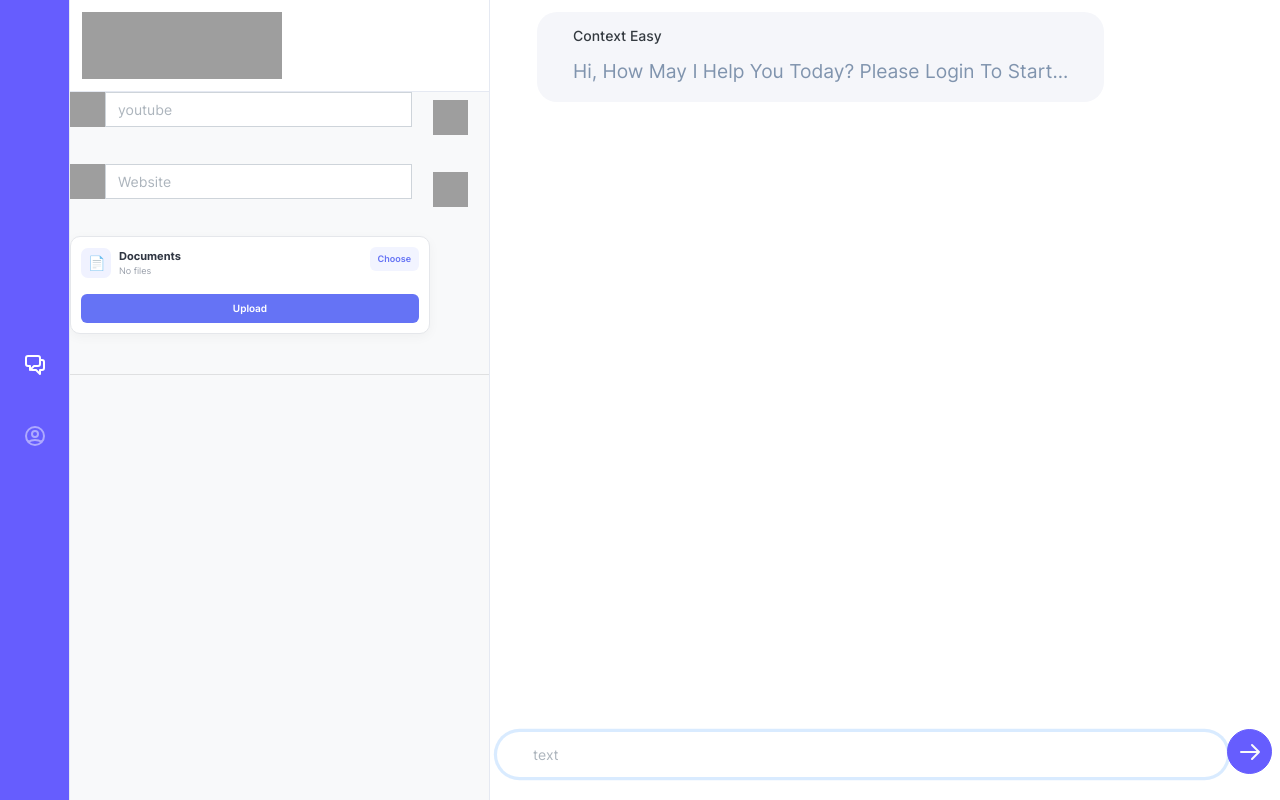
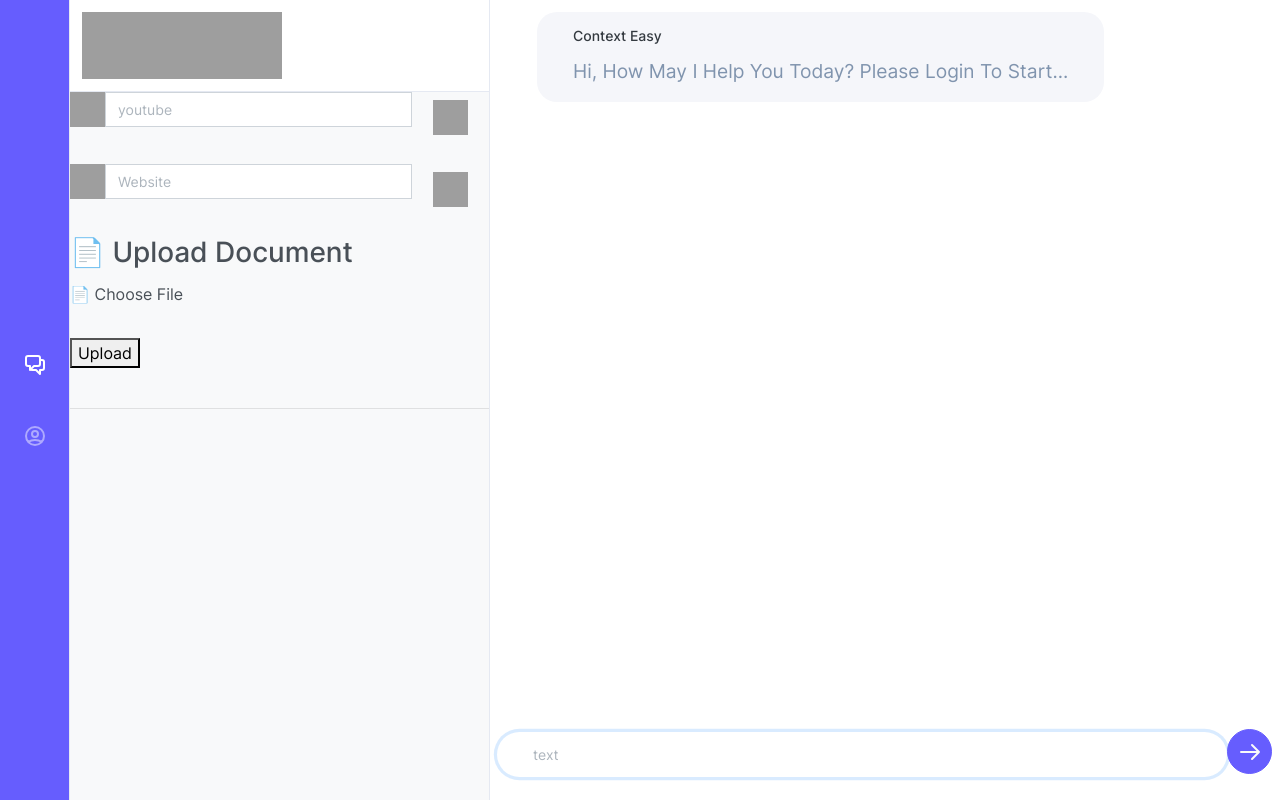
Before and after one commit to pushkar-sareen/contexteasy-beta, a Django app: page /chat/ in a window 1280 px wide. Run offline with Django 5.2, Linux system fonts and the light colour scheme; data comes from the database, SQL or seed files in the repository; data that the repository does not hold is empty; some libraries are stand-ins or nearby versions; grey boxes are pictures that could not be loaded.

Commit message:
newer version

```diff
--- a/base/views.py
+++ b/base/views.py
@@ -8,6 +8,8 @@ from langchain_text_splitters import RecursiveCharacterTextSplitter
 from langchain_openai import OpenAIEmbeddings
 from langchain_qdrant import QdrantVectorStore
 import os
+from django.core.files.base import ContentFile
+from django.utils.text import slugify
 from pathlib  import Path
 from django.conf import settings
 from langchain_core.documents import Document
@@ -40,79 +42,49 @@ def health(request):
 def load_documents(user):
     documents = []
 
-    directory = Path(settings.MEDIA_ROOT)/"uploads"/user.email
+    uploaded_files = UploadedFile.objects.filter(user=user)
 
-    if not directory.exists():
-        return documents
+    for uploaded in uploaded_files:
+        file = uploaded.file
 
-    for file_path in directory.rglob("*"):
-        if file_path.suffix.lower() not in {".txt", ".pdf", ".md", ".csv"}:
+        extension = file.name.lower().rsplit(".", 1)[-1]
+
+        if extension not in {"txt", "pdf", "md", "csv"}:
             continue
 
-        if file_path.suffix.lower() == ".pdf":
-            reader = PdfReader(file_path)
-            content = "\n".join(
-                (page.extract_text() or "")
-                for page in reader.pages
-            )
+        if extension == "pdf":
+            with file.open("rb") as f:
+                reader = PdfReader(f)
 
-        elif file_path.suffix.lower() == ".csv":
-            df = pd.read_csv(file_path)
+                content = "\n".join(
+                    page.extract_text() or ""
+                    for page in reader.pages
+                )
+
+        elif extension == "csv":
+            with file.open("rb") as f:
+                data = f.read()
+
+            df = pd.read_csv(io.BytesIO(data))
             content = df.to_csv(index=False)
 
         else:
-            content = file_path.read_text(
-                encoding="utf-8",
-                errors="ignore",
-            )
+            with file.open("rb") as f:
+                content = f.read().decode(
+                    "utf-8",
+                    errors="ignore"
+                )
 
         documents.append(
             Document(
                 page_content=content,
                 metadata={
-                    "path": str(file_path.relative_to(directory))
+                    "path": file.name,
                 },
             )
         )
-        print(documents)
 
     return documents
-
-
-
-
-
-# def load_documents(user):
-#     documents = []
-#     directory = Path(settings.MEDIA_ROOT) / f"uploads/{user.email}"
-
-#     # if not directory.exists():
-#     #     return documents
-
-#     for file_path in directory.rglob("*"):
-#         if file_path.suffix.lower() in {'.txt', '.pdf', '.md', '.csv'}:
-
-#             if file_path.suffix.lower() == ".pdf":
-#                 reader = PdfReader(file_path)
-#                 content = "\n".join(
-#                     (page.extract_text() or "") for page in reader.pages
-#                 )
-
-#             elif file_path.suffix.lower() == ".csv":
-#                 df = pd.read_csv(file_path)
-#                 content = df.to_csv(index=False)
-
-#             else:
-#                 content = file_path.read_text(encoding="utf-8", errors="ignore")
-
-#             documents.append(
-#                 Document(
-#                     page_content=content,
-#                     metadata={"path": str(file_path.relative_to(directory))}
-#                 )
-#             )
-#     return documents
-
 
 
 
@@ -141,13 +113,31 @@ def youtube_data(user, youtube_url):
     transcript= [i['text'] for i in raw_data['transcript']]
     return transcript
 
-def generate_script(user,youtube_url):
-    data= youtube_data(user, youtube_url)
+# def generate_script(user,youtube_url):
+#     data= youtube_data(user, youtube_url)
+#     title = get_title(youtube_url)
+#     directory = Path(settings.MEDIA_ROOT) / f"uploads/{user.email}"
+#     with open(f"{directory}/{title}.txt", "w", encoding="utf-8") as f:
+#         for line in data:
+#             f.write(line + "\n")
+
+def generate_script(user, youtube_url):
+    data = youtube_data(user, youtube_url)
     title = get_title(youtube_url)
-    directory = Path(settings.MEDIA_ROOT) / f"uploads/{user.email}"
-    with open(f"{directory}/{title}.txt", "w", encoding="utf-8") as f:
-        for line in data:
-            f.write(line + "\n")
+
+    content = "\n".join(data)
+
+    filename = f"{slugify(title) or 'youtube-transcript'}.txt"
+
+    uploaded = UploadedFile(user=user)
+
+    uploaded.file.save(
+        filename,
+        ContentFile(content.encode("utf-8")),
+        save=True,
+    )
+
+    return uploaded
 
 
 
@@ -167,7 +157,6 @@ def read_webpage(url):
 
 def get_indexing(user):
     docs = load_documents(user=user)
-
     collection_name = f"{user}_documents_collection"
 
     text_splitter = RecursiveCharacterTextSplitter(
@@ -187,7 +176,6 @@ def get_indexing(user):
         collection_name= collection_name,
         force_recreate=True
     )
-    # collection_name= f"documents_collection"
 
     return vector_store, collection_name
 
@@ -256,39 +244,12 @@ def chat_context(user, user_input):
     data = resp.json()
     answer = data['choices'][0]['message']['content']
 
-
-    # response = client.chat.completions.create(
-    # model="gpt-3.5-turbo",
-    # messages=[
-    #     {"role": "system", "content": SYSTEM_PROMPT},
-    #     {"role": "user", "content": user_input}
-    # ]
-    # )
-    # answer = response.choices[0].message.content
     return answer
 
 
 
 
-# SYSTEM_PROMPT = f"""
-# You are a helpful assistant.
-# Answer ONLY using the provided context.
-# If multiple files are present, use them equally.
 
-# Context:
-# {context}
-# """
-
-# response = client.chat.completions.create(
-#     model="gpt-5",
-#     messages=[
-#         {"role": "system", "content": SYSTEM_PROMPT},
-#         {"role": "user", "content": query}
-#     ]
-# )
-
-# print("\nAnswer:\n")
-# print(response.choices[0].message.content)
 
 
 def delete_chat(request):
@@ -300,11 +261,33 @@ def delete_chat(request):
 
 
 
+
 def delete_files(request, id):
-    uploaded = get_object_or_404(UploadedFile, id=id)
-    if uploaded.file and os.path.isfile(uploaded.file.path):
-        os.remove(uploaded.file.path)
+    uploaded = get_object_or_404(
+        UploadedFile,
+        id=id,
+        user=request.user,
+    )
+
+    uploaded.file.delete(save=False)
     uploaded.delete()
+
+    return redirect("chat")
+
+
+def delete_all_files(request):
+    files = UploadedFile.objects.filter(
+        user=request.user
+    )
+
+    for uploaded in files:
+        if uploaded.file:
+            # Delete actual file from S3
+            uploaded.file.delete(save=False)
+
+        # Delete database record
+        uploaded.delete()
+
     return redirect("chat")
 
 
@@ -319,14 +302,6 @@ def delete_url(request, id):
     return redirect("chat")
 
 
-
-
-
-
-
-
-
-
 def homepage(request):
     return render(request, "message.html")
 
@@ -338,16 +313,11 @@ def transaction(request):
 
 
 
-def get_file(request):
-    file = UploadedFile.objects.filter(user_id=4)
-    file.delete()
-    return True
-
-
-
 def index(request):
     user_data = None
     youtube_url= None
+
+
 
     if request.user.is_authenticated:
         user_data = User.objects.get(id=request.user.id)
@@ -375,18 +345,28 @@ def index(request):
     except:
         pass
 
+
     if request.method == "POST" and request.FILES.get("documents"):
+        uploaded_file = request.FILES["documents"]
+
         try:
-            UploadedFile.objects.create(
+            uploaded = UploadedFile.objects.create(
                 user=user_data,
-                file=request.FILES["documents"]
+                file=uploaded_file,
             )
-            UploadedBackup.objects.create(
-                file=request.FILES["documents"]
-            )
+
+            print("Uploaded:", uploaded.file.name)
+            print("URL:", uploaded.file.url)
+
+            documents = load_documents(user=user_data)
+
+            print("Documents:", documents)
+
             return redirect("chat")
-        except:
-            pass
+
+        except Exception as e:
+            print("UPLOAD ERROR:", e)
+            raise
 
     if request.method == "POST" and request.POST.get("youtube"):
         try:
@@ -402,32 +382,45 @@ def index(request):
 
     if request.method == "POST" and request.POST.get("url"):
         url = request.POST.get("url")
-        url_name = tldextract.extract(url).domain
+
         try:
             user = request.user
+
+            extracted = tldextract.extract(url)
+            url_name = extracted.domain or "webpage"
+
             webpage_content = read_webpage(url)
-            file_name = directory / f"{url_name}.txt"
+
             URLLink.objects.create(
                 user=user,
                 name=url
             )
 
-            with open(file_name, "w", encoding="utf-8") as f:
-                f.write(webpage_content)
+            filename = f"{slugify(url_name) or 'webpage'}.txt"
 
-            UploadedFile.objects.create(
-                file=f"uploads/{user.username}/{url_name}.txt"
+            uploaded = UploadedFile(
+                user=user
             )
-            UploadedBackup.objects.create(
-                file=f"uploads/{user.username}/{url_name}.txt"
+
+            uploaded.file.save(
+                filename,
+                ContentFile(
+                    webpage_content.encode("utf-8")
+                ),
+                save=True,
             )
+
+            return redirect("chat")
+
         except Exception as e:
-            return JsonResponse({"error": str(e)}, status=400)
-        return redirect("chat")
+            print("URL ERROR:", e)
+
+            return JsonResponse(
+                {"error": str(e)},
+                status=400
+            )
 
     file_names = UploadedFile.objects.filter(user_id= request.user.id)
-    youtube_link = YoutbeLink.objects.filter(user_id= request.user.id)
-    url_link = URLLink.objects.filter(user_id= request.user.id)
     chat_data = Chat.objects.filter(user_id= request.user.id)
     return render(
         request,
@@ -435,7 +428,5 @@ def index(request):
         {
             "chat_data": chat_data,
             "file_names": file_names,
-            "youtube_link":youtube_link,
-            "url_link":url_link,
         }
     )
--- a/core/urls.py
+++ b/core/urls.py
@@ -15,6 +15,7 @@ urlpatterns = [
     path('', include("accounts.urls")),
     path('delete/', delete_chat, name="delete_chat"),
     path("delete-file/<int:id>/", delete_files, name="delete_file"),
+    path("delete-all-file/", delete_all_files, name="delete_all"),
     path("delete-link/<int:id>/", delete_link, name="delete_link"),
     path("delete-url/<int:id>/", delete_url, name="delete_url"),
 ]
--- a/templates/home.html
+++ b/templates/home.html
@@ -106,7 +106,7 @@
                                 </form>
                             </li>
                             <div class="contacts-link">
-                                <form id="uploadForm" method="POST" enctype="multipart/form-data">
+                                <!-- <form id="uploadForm" method="POST" enctype="multipart/form-data">
                                     {% csrf_token %}
                                     <div class="mini-upload">
                                         <div class="mini-upload-header">
@@ -120,7 +120,7 @@
                                             <label for="fileInput" class="choose-btn">
                                                 Choose
                                             </label>
-                                            <input type="file" id="fileInput" name="documents" multiple
+                                            <input type="file"  name="documents" multiple
                                                 accept=".pdf,.doc,.docx,.txt,.ppt,.pptx,.xls,.xlsx" hidden>
                                         </div>
 
@@ -139,7 +139,39 @@
                                             Upload
                                         </button>
                                     </div>
+                                </form> -->
+
+                                <form method="POST" enctype="multipart/form-data">
+                                    {% csrf_token %}
+
+                                    <div class="upload-section">
+                                        <h3>📄 Upload Document</h3>
+
+                                        <div class="drop-zone" id="dropZone">
+
+                                            <input
+                                                type="file"
+                                                id="fileInput"
+                                                name="documents"
+                                                accept=".pdf,.txt,.md,.csv"
+                                                hidden
+                                            >
+
+                                            <label for="fileInput" class="file-upload-btn">
+                                                📄 Choose File
+                                            </label>
+
+                                            <br><br>
+
+                                            <button type="submit">
+                                                Upload
+                                            </button>
+
+                                        </div>
+                                    </div>
                                 </form>
+
+
                             </div>
                         </ul>
 
@@ -166,7 +198,7 @@
                             <li class="list-group-item contact-item">
                                 <span>{{ youtube.title }}</span>
 
-                                <a href="{% url 'delete_link' youtube.id %}"
+                                <a href="{% url 'delete_file' file.id %}"
                                     class="btn btn-sm btn-outline-danger py-0 px-2">
                                     &times;
                                 </a>
@@ -177,7 +209,7 @@
                             <li class="list-group-item contact-item">
                                 <span>{{ link.name }}</span>
 
-                                <a href="{% url 'delete_url' link.id %}"
+                                <a href="{% url 'delete_file' file.id %}"
                                     class="btn btn-sm btn-outline-danger py-0 px-2">
                                     &times;
                                 </a>
@@ -2405,7 +2437,19 @@
                                                 <p class="mb-0">would you like to remove all uploaded files ?</p>
 
                                             </div>
-                                            <a href="" class="btn btn-danger"> Delete</a>
+
+                                            <form method="POST" action="{% url 'delete_all' %}">
+                                                {% csrf_token %}
+
+                                                <button
+                                                    type="submit"
+                                                    class="btn btn-danger"
+                                                    onclick="return confirm('Are you sure you want to delete all files?');"
+                                                >
+                                                    Delete All
+                                                </button>
+                                            </form>
+                                            <!-- <a href="{% url  'delete_all'%}" class="btn btn-danger"> Delete</a> -->
 
                                         </div>
                                     </li>
```
Also changed, not shown: core/settings.py (+23 -0 lines).
